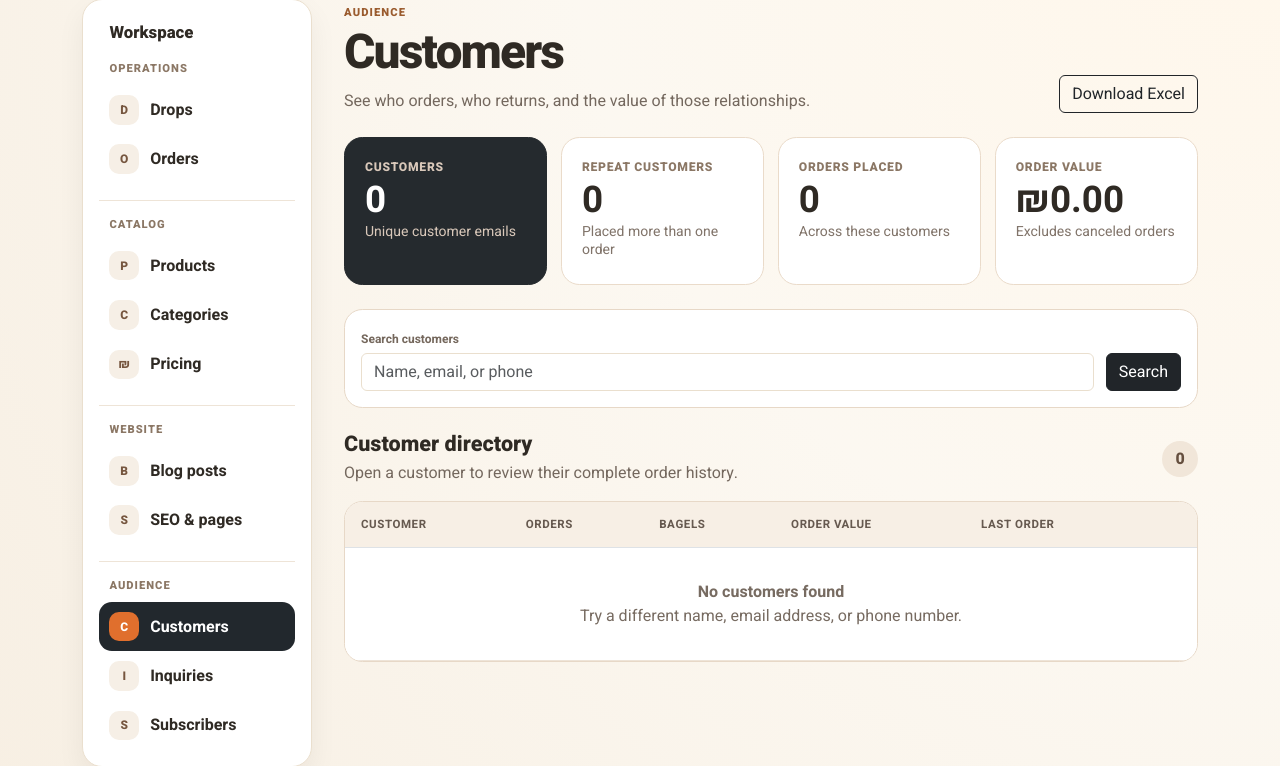
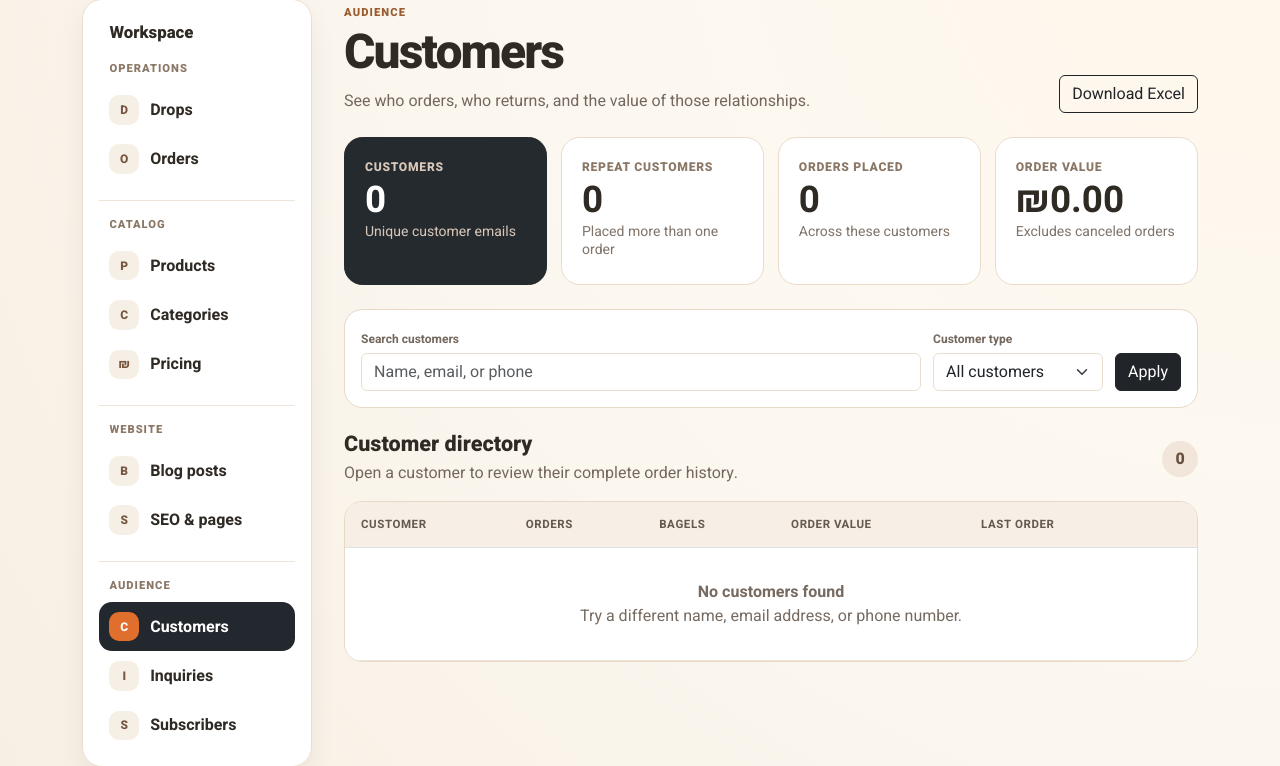
Before and after one commit to Boskelero/AvisBagel, a Django app: page /en/drops/staff/customers/ in a window 1280 px wide. Shown: the part 113-879 px from the top of the page. Run offline with Django 5.2, Linux system fonts and the light colour scheme; the visitor is signed in with stand-in values (Sample User, id 1); data that the repository does not hold is empty; some libraries are stand-ins or nearby versions.

Commit message:
Connect subscribers with repeat customers

```diff
--- a/bagel_shop/apps/drops/views.py
+++ b/bagel_shop/apps/drops/views.py
@@ -11,7 +11,7 @@ from django.conf import settings
 from django.core.exceptions import ValidationError
 from django.core.files.storage import default_storage
 from django.db import transaction
-from django.db.models import Count, F, Q, Sum
+from django.db.models import Count, Exists, F, OuterRef, Q, Sum
 from django.forms import DateTimeField, modelformset_factory
 from django.http import HttpResponse, JsonResponse
 from django.core.paginator import Paginator
@@ -321,12 +321,18 @@ def staff_order_detail(request, order_id):
 @staff_member_required
 def staff_customers(request):
     query = request.GET.get("q", "").strip()
+    customer_type = request.GET.get("customer_type", "").strip()
     customer_rows = _customer_rows(query)
+    if customer_type == "repeat":
+        customer_rows = [customer for customer in customer_rows if customer["order_count"] > 1]
+    else:
+        customer_type = ""
     page_obj = _paginate(request, customer_rows, per_page=10)
     return render(request, "drops/staff_customers.html", {
         "customers": page_obj,
         "page_obj": page_obj,
         "query": query,
+        "selected_customer_type": customer_type,
         "customer_count": len(customer_rows),
         "repeat_customer_count": sum(customer["order_count"] > 1 for customer in customer_rows),
         "customer_order_count": sum(customer["order_count"] for customer in customer_rows),
@@ -630,7 +636,10 @@ def staff_inquiry_status(request, inquiry_id):
 def staff_subscribers(request):
     query = request.GET.get("q", "").strip()
     status = request.GET.get("status", "").strip()
-    subscribers = NewsletterSubscriber.objects.all()
+    customer_orders = Order.objects.exclude(status=Order.STATUS_DRAFT).filter(
+        email__iexact=OuterRef("email")
+    )
+    subscribers = NewsletterSubscriber.objects.annotate(is_customer=Exists(customer_orders))
     if query:
         subscribers = subscribers.filter(email__icontains=query)
     if status == "active":
@@ -959,6 +968,9 @@ def staff_orders_excel(request):
 
 @staff_member_required
 def staff_customers_excel(request):
+    customer_rows = _customer_rows(request.GET.get("q", "").strip())
+    if request.GET.get("customer_type", "").strip() == "repeat":
+        customer_rows = [customer for customer in customer_rows if customer["order_count"] > 1]
     rows = [[
         customer["name"],
         customer["email"],
@@ -967,7 +979,7 @@ def staff_customers_excel(request):
         customer["bagel_count"],
         customer["total_cents"] / 100,
         timezone.localtime(customer["latest_order"].created_at).strftime("%Y-%m-%d %H:%M"),
-    ] for customer in _customer_rows(request.GET.get("q", "").strip())]
+    ] for customer in customer_rows]
     return workbook_response("customers.xlsx", [(
         "Customers",
         ["Customer", "Email", "Phone", "Orders", "Bagels", "Order value ILS", "Last order"],
--- a/bagel_shop/static/css/theme.css
+++ b/bagel_shop/static/css/theme.css
@@ -1060,6 +1060,8 @@ textarea:focus {
 .staff-person-cell small { margin-top: 0.15rem; }
 .staff-person-cell small a { color: #65584e; text-decoration: none; }
 .staff-person-cell small span::before { content: " · "; }
+.staff-person-cell .staff-customer-badge { display: inline-flex; margin-left: 0.35rem; padding: 0.12rem 0.38rem; border-radius: 999px; background: #f2c9a9; color: #70401b; font-size: 0.62rem; font-weight: 900; letter-spacing: 0.03em; text-transform: uppercase; }
+.staff-person-cell .staff-customer-badge::before { content: none; }
 .staff-person-avatar { display: grid; flex: 0 0 2.35rem; width: 2.35rem; height: 2.35rem; border-radius: 50%; place-items: center; background: #f2c9a9; color: #603614; font-size: 0.86rem; font-weight: 900; }
 .staff-person-avatar.is-email { background: #f4eadd; color: #8c572d; }
 .staff-repeat-badge { display: block; width: fit-content; margin-top: 0.25rem; padding: 0.15rem 0.4rem; border-radius: 999px; background: #e2f3e9; color: #176b42; font-size: 0.64rem; font-weight: 800; text-transform: uppercase; }
--- a/bagel_shop/templates/base.html
+++ b/bagel_shop/templates/base.html
@@ -22,7 +22,7 @@
     {% else %}
         <link href="https://cdn.jsdelivr.net/npm/bootstrap@5.3.3/dist/css/bootstrap.min.css" rel="stylesheet">
     {% endif %}
-    <link rel="stylesheet" href="{% static 'css/theme.css' %}?v=staff-audience-1">
+    <link rel="stylesheet" href="{% static 'css/theme.css' %}?v=staff-audience-2">
     {% block extra_head %}{% endblock %}
 </head>
 <body>
--- a/bagel_shop/templates/drops/staff_customers.html
+++ b/bagel_shop/templates/drops/staff_customers.html
@@ -5,7 +5,7 @@
 {% block staff_content %}
 <div class="staff-page-heading compact">
     <div><span class="staff-eyebrow">{% trans "Audience" %}</span><h1>{% trans "Customers" %}</h1><p>{% trans "See who orders, who returns, and the value of those relationships." %}</p></div>
-    <a href="{% url 'drops:staff_customers_excel' %}{% if query %}?q={{ query|urlencode }}{% endif %}" class="btn btn-outline-dark">{% trans "Download Excel" %}</a>
+    <a href="{% url 'drops:staff_customers_excel' %}{% if request.GET.urlencode %}?{{ request.GET.urlencode }}{% endif %}" class="btn btn-outline-dark">{% trans "Download Excel" %}</a>
 </div>
 
 <section class="staff-metric-grid mb-4">
@@ -15,11 +15,12 @@
     <article class="staff-metric-card"><span>{% trans "Order value" %}</span><strong>{{ customer_value_cents|shekels }}</strong><small>{% trans "Excludes canceled orders" %}</small></article>
 </section>
 
-<form method="get" class="staff-audience-filters mb-4">
+<form method="get" class="staff-audience-filters has-status mb-4">
     <div><label for="customer-search">{% trans "Search customers" %}</label><input id="customer-search" class="form-control" type="search" name="q" value="{{ query }}" placeholder="{% trans 'Name, email, or phone' %}"></div>
-    <button class="btn btn-dark" type="submit">{% trans "Search" %}</button>
+    <div><label for="customer-type">{% trans "Customer type" %}</label><select id="customer-type" class="form-select" name="customer_type"><option value="" {% if not selected_customer_type %}selected{% endif %}>{% trans "All customers" %}</option><option value="repeat" {% if selected_customer_type == 'repeat' %}selected{% endif %}>{% trans "Repeat customers" %}</option></select></div>
+    <button class="btn btn-dark" type="submit">{% trans "Apply" %}</button>
 </form>
-{% if query %}<a class="staff-clear-filters" href="{% url 'drops:staff_customers' %}">{% trans "Clear search" %}</a>{% endif %}
+{% if query or selected_customer_type %}<a class="staff-clear-filters" href="{% url 'drops:staff_customers' %}">{% trans "Clear filters" %}</a>{% endif %}
 
 <div class="staff-section-heading"><div><h2>{% trans "Customer directory" %}</h2><p>{% trans "Open a customer to review their complete order history." %}</p></div><span class="staff-inbox-count">{{ page_obj.paginator.count }}</span></div>
 <div class="table-responsive staff-table-card staff-audience-table">
--- a/bagel_shop/templates/drops/staff_subscribers.html
+++ b/bagel_shop/templates/drops/staff_subscribers.html
@@ -29,7 +29,7 @@
         <tbody>
         {% for subscriber in subscribers %}
             <tr>
-                <td><div class="staff-person-cell"><span class="staff-person-avatar is-email" aria-hidden="true">@</span><div><strong>{{ subscriber.email }}</strong><small>{% trans "Drop notifications" %}</small></div></div></td>
+                <td><div class="staff-person-cell"><span class="staff-person-avatar is-email" aria-hidden="true">@</span><div><strong>{{ subscriber.email }}</strong><small>{% trans "Drop notifications" %}{% if subscriber.is_customer %}<span class="staff-customer-badge">{% trans "Customer" %}</span>{% endif %}</small></div></div></td>
                 <td>{% if subscriber.is_active %}<span class="staff-status-pill is-active"><span></span>{% trans "Active" %}</span>{% else %}<span class="staff-status-pill is-inactive"><span></span>{% trans "Inactive" %}</span>{% endif %}</td>
                 <td>{{ subscriber.created_at|date:"M j, Y" }}<small>{{ subscriber.created_at|date:"H:i" }}</small></td>
                 <td class="text-end"><form method="post" action="{% url 'drops:staff_subscriber_toggle' subscriber.id %}">{% csrf_token %}<input type="hidden" name="next" value="{{ request.get_full_path }}"><button class="btn btn-sm {% if subscriber.is_active %}btn-outline-dark{% else %}btn-dark{% endif %}" type="submit">{% if subscriber.is_active %}{% trans "Deactivate" %}{% else %}{% trans "Reactivate" %}{% endif %}</button></form></td>
```
Also changed, not shown: bagel_shop/apps/drops/tests.py (+26 -0 lines).
